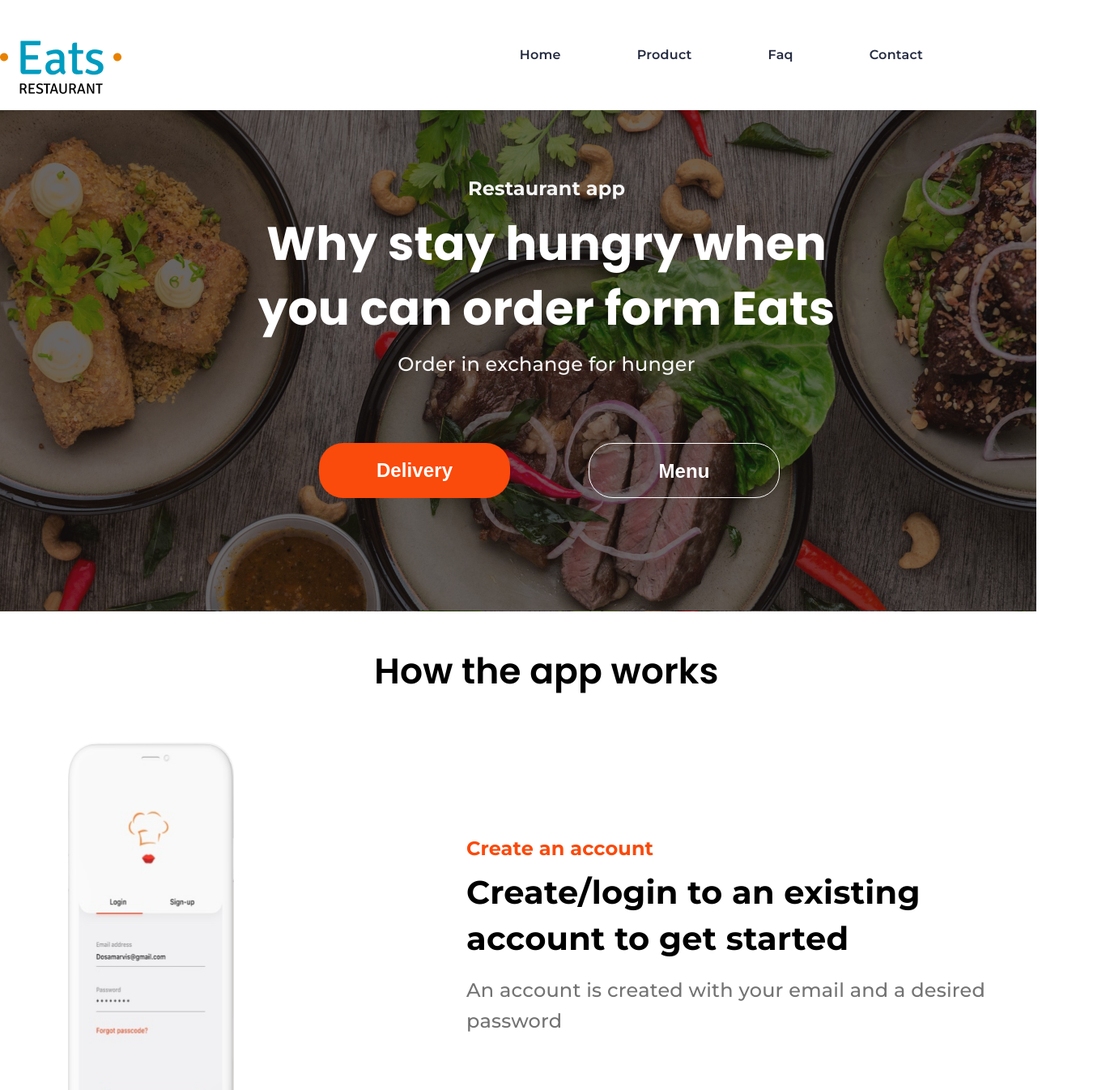
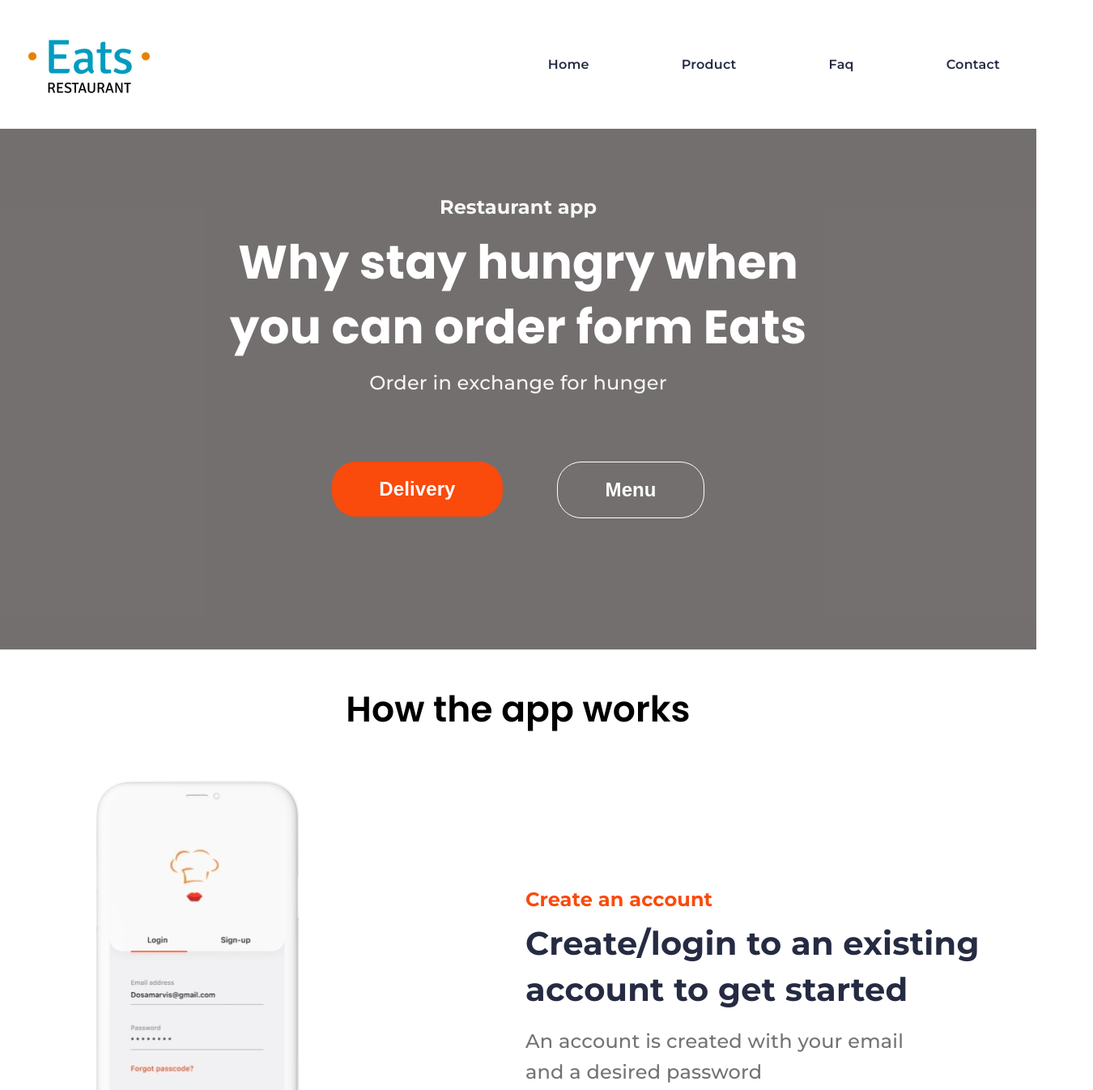
Before and after one commit to HlibSamodin/Eats-Project, a plain HTML site: page index.html in a window 1280 px wide. Shown: the top 1346 px of the page at 81% size, 1350 px wide, since content can reach past the window. Drawn offline with Linux system fonts and the light colour scheme; a web font is replaced by a local one.

Commit message:
Refactor CSS variables and styles for hero, app, shop, and footer sections

```diff
--- a/index.html
+++ b/index.html
@@ -26,19 +26,19 @@
         <a href="index.html" class="header-logo">
           <img src="./images/logo.png" alt="logo" class="header-logo-img" />
         </a>
-        <nav class="header-nav">
-          <ul class="nav-list">
-            <li class="nav-item">
-              <a href="" class="nav-link"> Home </a>
+        <nav class="header-navigation">
+          <ul class="navigation-list">
+            <li class="navigation-item">
+              <a href="" class="navigation-link"> Home </a>
             </li>
-            <li class="nav-item">
-              <a href="" class="nav-link"> Product </a>
+            <li class="navigation-item">
+              <a href="" class="navigation-link"> Product </a>
             </li>
-            <li class="nav-item">
-              <a href="" class="nav-link"> Faq </a>
+            <li class="navigation-item">
+              <a href="" class="navigation-link"> Faq </a>
             </li>
-            <li class="nav-item">
-              <a href="" class="nav-link"> Contact </a>
+            <li class="navigation-item">
+              <a href="" class="navigation-link"> Contact </a>
             </li>
           </ul>
         </nav>
@@ -52,8 +52,7 @@
         <div class="container hero-container">
           <h3 class="hero-subtitle">Restaurant app</h3>
           <h1 class="hero-title">
-            Why stay hungry when <br />
-            you can order form Eats
+            Why stay hungry when you can order form Eats
           </h1>
           <p class="hero-description">Order in exchange for hunger</p>
           <ul class="hero-list">
@@ -80,11 +79,7 @@
           <h2 class="app-title">How the app works</h2>
           <ul class="app-list">
             <li class="app-item">
-              <img
-                src="./images/first-phone.png"
-                alt="Nice looking 3D phone"
-                class="app-img"
-              />
+              <img src="./images/first-phone.png" alt="phone" class="app-img" />
               <div class="app-item-container">
                 <h3 class="app-subtitle">Create an account</h3>
                 <h2 class="app-item-title">
@@ -104,9 +99,7 @@
               <div class="app-item-container-left">
                 <h3 class="app-subtitle">Explore varieties</h3>
                 <h2 class="app-item-title">
-                  Shop for your favorites
-                  <br />
-                  meal as e dey hot.
+                  Shop for your favorites meal as e dey hot.
                 </h2>
                 <p class="app-description">
                   Shop for your favorite meals or drinks and enjoy while doing
@@ -123,7 +116,7 @@
       <section class="shop">
         <div class="container">
           <h2 class="shop-title">Order now.</h2>
-          <p class="shop-desc">
+          <p class="shop-description">
             Available on your favorite store. Start your premium experience now
           </p>
           <ul class="shop-list">
@@ -147,14 +140,8 @@
     </main>
     <footer class="footer">
       <div class="container footer-container">
-        <ul class="footer-list">
-          <li class="footer-item">
-            <img src="./images/logo.png" alt="logo" class="footer-logo" />
-          </li>
-          <li class="footer-item">
-            <p class="footer-description">Copywright 2020 Bella Onojie.com</p>
-          </li>
-        </ul>
+        <img src="./images/logo.png" alt="logo" class="footer-logo" />
+        <p class="footer-description">Copywright 2020 Bella Onojie.com</p>
       </div>
     </footer>
 
--- a/style.css
+++ b/style.css
@@ -1,25 +1,29 @@
-/* S T A R T   - V A R I A B L E S  */
 :root {
-    /* C O L O U R S  */
+    /* ========== T E X T - C O L O U R S ========== */
+    --navigation-text-color: rgba(37, 43, 66, 1);
     --hero-subtitle-color: rgba(246, 246, 246, 1);
-    --navigation-text-color: rgba(37, 43, 66, 1);
+    --hero-title-color: rgba(255, 255, 255, 1);
+    --titles-color: rgba(0, 0, 0, 1);
     --app-description-color: rgba(115, 115, 115, 1);
-    --hero-title-color: rgba(255, 255, 255, 1);
     --footer-description-color: rgba(92, 92, 92, 1);
-    --titles-color: rgba(0, 0, 0, 1);
+
+    /* ========== B A C K G R O U N D S  ========== */
+    --hero-bg-color: rgba(23, 16, 16, 0.6);
+    --order-bg-color: rgba(37, 43, 66, 0.4);
+
+    /* ========== H O V E R S ========== */
     --hover-color: rgba(250, 74, 12, 1);
 
-    /* F O N T S  */
+    /* ========== F O N T S ========== */
     --first-font: "Montserrat", sans-serif;
     --second-font: "Poppins", sans-serif;
     --third-font: "Roboto", sans-serif;
 }
-/* F I N I S H  - V A R I A B L E S  */
 
-/* S T A R T  - G L O B A L - S T Y L E S */
+/* G L O B A L */
 * {
+    box-sizing: border-box;
     text-decoration: none;
-    box-sizing: border-box;
 }
 
 body {
@@ -27,298 +31,230 @@ body {
 }
 
 .container {
-    width: 1350px;
+    width: 1210px;
     margin: 0 auto;
 }
-/* F I N I S H  - G L O B A L -  S T Y L E S  */
 
-/* S T A R T - H E A D E R - S T Y L E S  */
+
+/* H E A D E R  */
 .header {
     background-color: var(--hero-title-color);
 }
 
 .header-container {
     justify-content: space-between;
-    align-content: baseline;
     display: flex;
+    align-items: center;
 }
 
 .header-logo {
     padding-bottom: 41.27px;
-    padding-top: 49.52px;
-    height: 65.21px;
-    width: 150px;
+    padding-top: 49px;
 }
 
-.header-nav {
-    padding-right: 210px;
-}
-.nav-list {
-    padding-bottom: 54px;
-    padding-top: 54px;
-    align-content: baseline;
+.navigation-list {
     gap: 94px;
     display: flex;
 }
 
-.nav-link:hover {
+.navigation-link:hover {
     color: var(--hover-color);
 }
 
-.nav-link {
-    letter-spacing: 0.2px;
-    line-height: 28px;
-    font-size: 16px;
+.navigation-link {
     font-weight: 600;
     color: var(--navigation-text-color);
-}
-/* F I N I S H  - H E A D E R - S T Y L E S   */
-
-/* S T A R T - H E R O - S T Y L E S */
-.hero {
-    height: 619px;
-    width: auto;
-    background-image: url(./images/hero-background.png);
+    font-size: 16px;
+    line-height: 28px;
+    letter-spacing: 0.2px;
+    padding: 10px;
 }
 
-.hero-container {
+/* H E R O  */
+.hero {
+    background-color: var(--hero-bg-color);
     text-align: center;
 }
 
 .hero-subtitle {
-    padding-top: 79px;
-    padding-bottom: 10px;
-    color: var(--hero-subtitle-color);
-    letter-spacing: 0.1px;
-    line-height: 36px;
     font-weight: 700;
     font-size: 24px;
+    line-height: 36px;
+    letter-spacing: 0.1px;
+    color: var(--hero-subtitle-color);
+    padding: 79px 0 10px;
 }
+
 .hero-title {
-    padding-bottom: 9.89px;
-    letter-spacing: 0.2px;
-    line-height: 80px;
-    font-weight: 700;
-    font-size: 58px;
     color: var(--hero-title-color);
     font-family: var(--second-font);
+    font-size: 58px;
+    font-weight: 700;
+    line-height: 80px;
+    letter-spacing: 0.2px;
+    padding-bottom: 9.89px;
+    max-width: 799px;
+    margin: 0 auto;
 }
 
 .hero-description {
+    color: var(--hero-subtitle-color);
+    font-size: 24px;
+    font-weight: 500;
+    letter-spacing: 0.2px;
     line-height: 38px;
-    letter-spacing: 0.2px;
-    font-weight: 500;
-    font-size: 24px;
-    color: var(--hero-subtitle-color);
     padding-bottom: 78px;
 }
 
 .hero-list {
+    display: flex;
+    gap: 67px;
     padding-bottom: 162px;
-    padding-right: 387px;
-    padding-left: 394px;
-    justify-content: space-between;
-    display: flex;
+    justify-content: center;
 }
 
-
 .hero-button {
-    color: var(--hero-title-color);
     font-size: 24px;
     font-weight: 700;
     line-height: 36px;
     letter-spacing: 0.1px;
-    text-align: center;
-    height: 36px;
-    padding-top: 16px;
-    padding-bottom: 16px;
+    padding: 16px 58.5px;
     background-color: var(--hover-color);
-    width: 236px;
-    height: 68px;
     border-width: 0;
     border-radius: 30px;
+    color: var(--hero-title-color);
 }
 
 .hero-second-button {
+    border-color: var(--hero-title-color);
+    border-style: solid;
+    border-width: 1px;
     background-color: transparent;
-    border-style: solid;
-    border-color: var(--hero-title-color);
-    border-width: 1px;
 }
-/* F I N I S H  - H E R O - S T Y L E S */
 
-/* S T A R T - A P P - S T Y L E S */
+/* A P P */
 .app-list {
-    padding-bottom: 190.78px;
+    padding: 0 71px 190.78px 84px;
+    display: flex;
     flex-wrap: wrap;
-    display: flex;
-    padding-right: 71px;
-    padding-left: 84px;
 }
 
 .app-item {
     display: flex;
-}
-
-.app-item-container {
-    padding-left: 287px;
-    padding-top: 113px;
-    height: 280px;
+    gap: 280px;
     align-items: center;
-    flex-wrap: wrap;
-    display: flex;
-}
-
-.app-item-container-left {
-    padding-top: 213.03px;
-    padding-right: 338px;
 }
 
 .app-item:nth-child(2) {
     flex-direction: row-reverse;
+    padding-top: 222px;
 }
 
 .app-title {
-    padding-bottom: 70px;
-    padding-top: 56px;
+    font-family: var(--second-font);
+    color: var(--titles-color);
+    font-weight: 600;
+    font-size: 44px;
+    line-height: 36px;
+    letter-spacing: 0.1px;
     text-align: center;
+    padding: 56px 0 70px;
+}
+
+.app-subtitle {
+    color: var(--hover-color);
+    line-height: 36px;
+    font-size: 24px;
     letter-spacing: 0.1px;
-    line-height: 36px;
-    font-size: 44px;
-    font-weight: 600;
-    color: var(--titles-color);
-    font-family: var(--second-font);
-}
-.app-subtitle {
+    font-weight: 700;
     padding-bottom: 7px;
-    font-weight: 700;
-    letter-spacing: 0.1px;
-    font-size: 24px;
-    line-height: 36px;
-    color: var(--hover-color);
 }
 
 .app-item-title {
+    font-size: 40px;
+    line-height: 57px;
+    color: var(--navigation-text-color);
+    font-weight: 700;
+    letter-spacing: 0.2px;
     padding-bottom: 17px;
-    letter-spacing: 0.2px;
-    font-weight: 700;
-    color: var(--nav-text-color);
-    line-height: 57px;
-    font-size: 40px;
+    width: 561px;
 }
 
 .app-description {
+    font-size: 24px;
+    color: var(--app-description-color);
+    font-weight: 500;
+    line-height: 38px;
     letter-spacing: 0.2px;
-    line-height: 38px;
-    font-weight: 500;
-    color: var(--app-description-color);
-    font-size: 24px;
+    max-width: 480px;
 }
 
-.app-img {
-    width: 205px;
-    height: 506.97px;
-}
-/* F I N I S H  - A P P - S T Y L E S */
-
-/* S T A R T - S H O P - S T Y L E S */
+/* S H O P  */
 .shop {
+    background-color: var(--order-bg-color);
     text-align: center;
-    height: 509px;
-    background-image: url(./images/shop-background.png);
 }
 
 .shop-title {
-    padding-bottom: 10px;
-    padding-top: 131px;
+    color: var(--hero-title-color);
+    font-size: 40px;
+    line-height: 57px;
+    font-weight: 700;
     letter-spacing: 0.2px;
-    font-weight: 700;
-    line-height: 57px;
-    font-size: 40px;
-    color: var(--hero-title-color);
+    padding: 131px 0 10px;
 }
 
-.shop-desc {
+.shop-description {
+    color: var(--hero-title-color);
+    font-size: 24px;
+    line-height: 38px;
+    font-weight: 500;
+    letter-spacing: 0.2px;
     padding-bottom: 59px;
-    letter-spacing: 0.2px;
-    font-weight: 500;
-    line-height: 38px;
-    font-size: 24px;
-    color: var(--hero-title-color);
 }
 
 .shop-list {
-    width: 331px;
+    display: flex;
     gap: 16px;
-    margin: 0 auto;
-    display: flex;
+    justify-content: center;
+    padding-bottom: 130px;
 }
 
 .shop-button {
-    height: 64px;
-    width: 142px;
+    background-color: var(--hover-color);
+    color: var(--hero-title-color);
+    font-size: 16px;
+    font-weight: 700;
+    border-width: 0;
     border-radius: 10px;
-    border-width: 0;
-    letter-spacing: 0.2px;
-    font-weight: 700;
-    line-height: 28px;
-    font-size: 16px;
-    color: var(--hero-title-color);
-    background-color: var(--hover-color);
+    padding: 18px 31px;
 }
 
 .shop-second-button {
-    height: 60px;
-    width: 173px;
+    color: var(--hero-title-color);
+    font-size: 16px;
+    font-weight: 700;
+    background-color: transparent;
+    border-width: 1px;
+    border-color: var(--hero-title-color);
     border-style: solid;
-    border-color: var(--hero-title-color);
-    border-width: 1px;
-    background-color: transparent;
-    letter-spacing: 0.2px;
-    font-weight: 700;
-    line-height: 28px;
-    font-size: 16px;
-    color: var(--hero-title-color);
 }
-/* S T A R T - S H O P - S T Y L E S */
 
-.footer-container {
-    padding-bottom: 58px;
-    padding-top: 114px;
-    padding-left: 24px;
+.footer {
     background-color: var(--hero-title-color);
 }
 
-.footer-list {
+.footer-container {
     display: flex;
-    gap: 835.5px;
-}
-
-.footer-logo {
-    width: 150px;
-    height: 65.21px;
+    padding: 114px 24px 58px;
+    justify-content: space-between;
 }
 
 .footer-description {
-    padding-bottom: 29px;
-    padding-top: 19px;
+    color: var(--footer-description-color);
+    font-family: var(--third-font);
+    font-size: 12px;
+    line-height: 18px;
     font-weight: 700;
-    letter-spacing: 0.1px;
-    line-height: 18px;
-    font-size: 12px;
-    font-family: var(--third-font);
-    color: var(--footer-description-color);
+    padding: 19px 0 29px;
 }
-/* F I N I S H  - S H O P - S T Y L E S  */
-/* M A D E - B Y - [ H L I B - S A M O D I N ] */
-/* I F - Y O U - R E A D - T H I S - K N O W - T H A T - I - A M - T H E - S I G M A  */
-/*
-                              *******
-                            **       **
-                           *           *
-                          *   O     O   *
-                          *      ▽       *
-                           *  \_____/  *
-                            **       **
-                              *******
-*/
```
